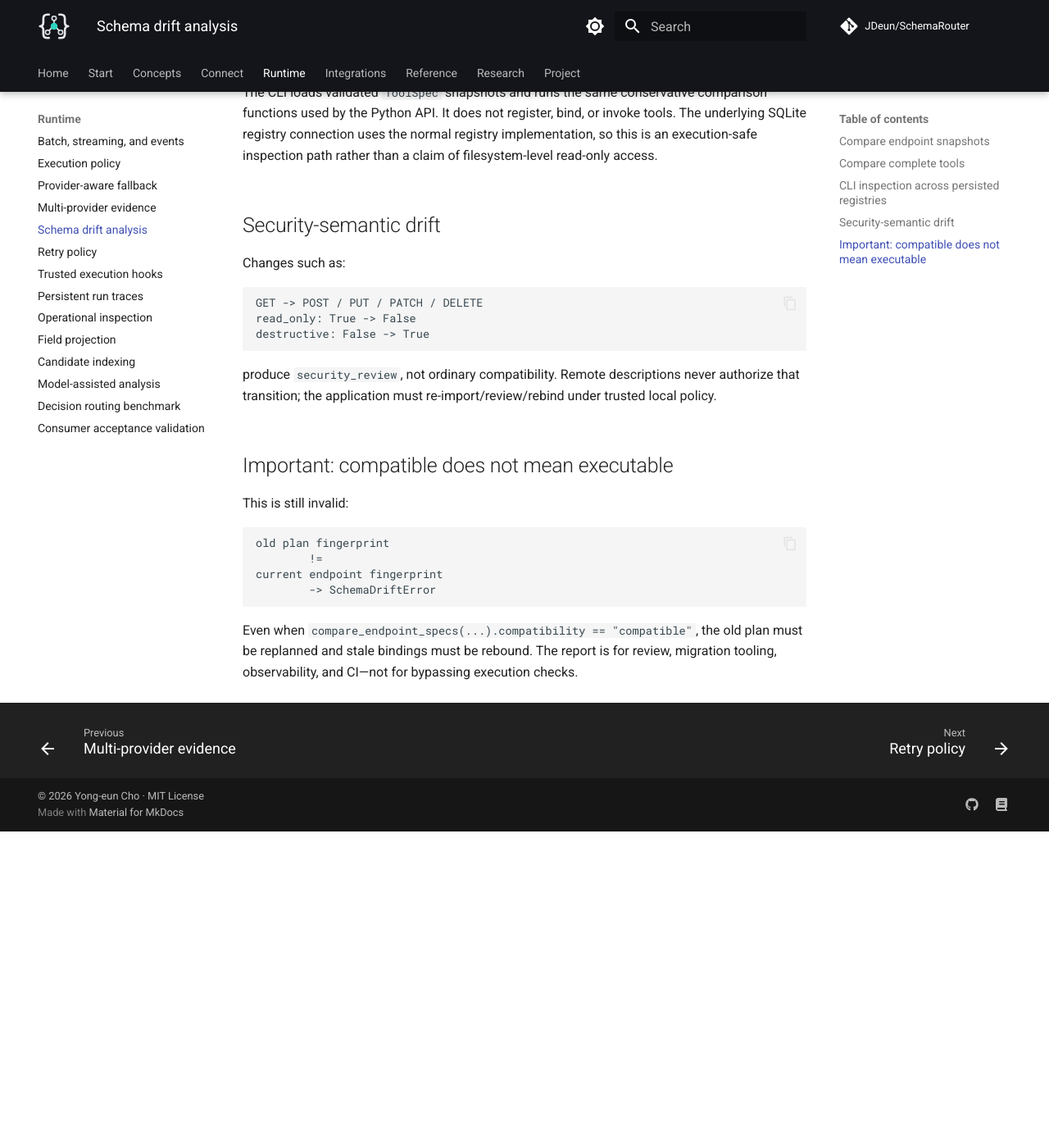
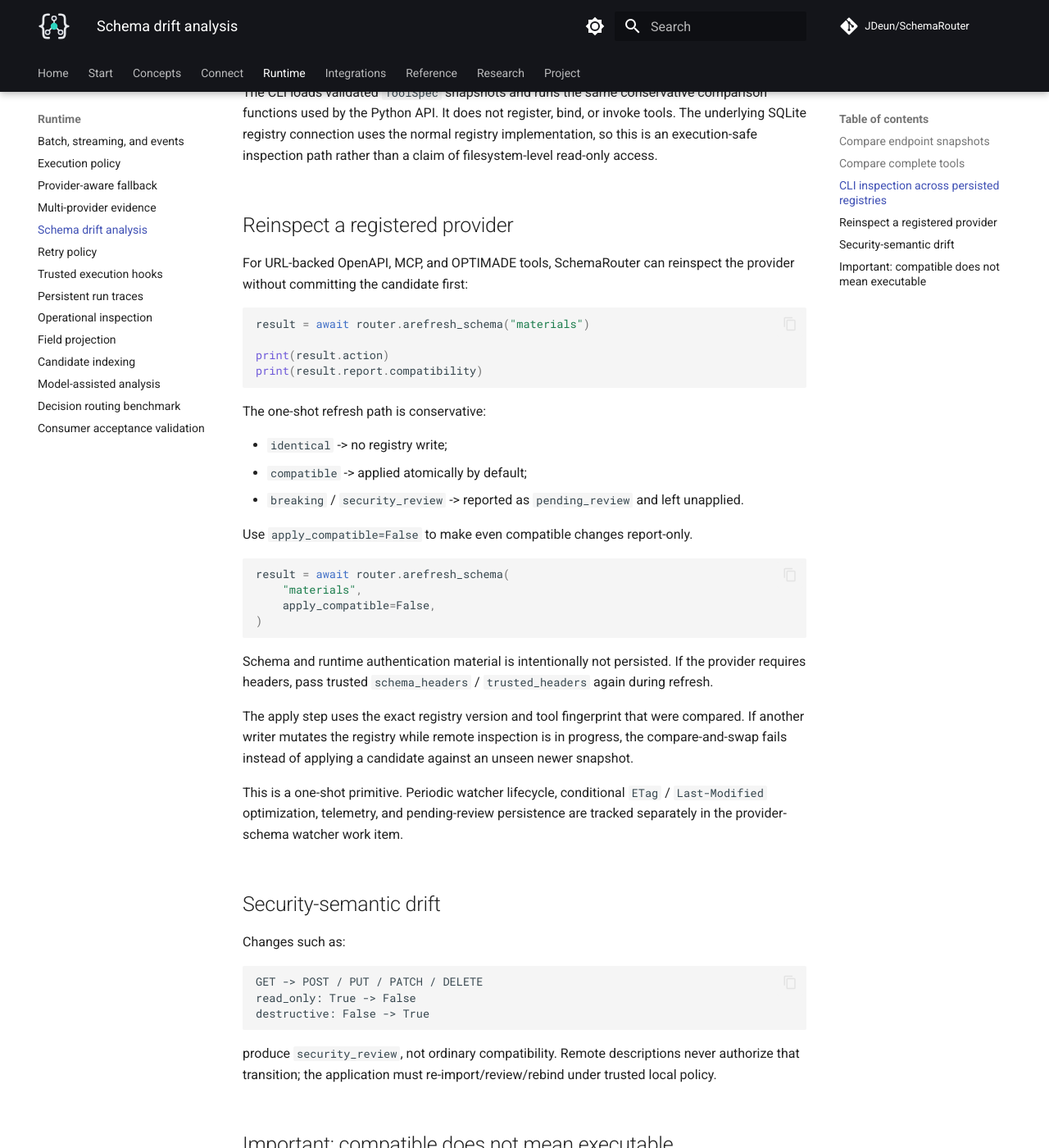
Before and after one commit to JDeun/SchemaRouter, an MkDocs documentation site: the page built from docs/guides/schema-drift.md, in a window 1280 px wide and 1400 px high, scrolled down 1501 px. Shown: the whole window at 82% size. Built offline with MkDocs 1.6.1 and Material for MkDocs 9.7.7, drawn with Linux system fonts in a browser that asks for light colours; comment, search, counter and statistics services are not loaded; before the commit the page ends 2515 px from its top, so only the background shows below that.

Commit message:
docs: document safe one-shot schema refresh

````diff
--- a/docs/guides/schema-drift.md
+++ b/docs/guides/schema-drift.md
@@ -65,6 +65,44 @@ used by the Python API. It does not register, bind, or invoke tools. The underly
 connection uses the normal registry implementation, so this is an execution-safe inspection path
 rather than a claim of filesystem-level read-only access.
 
+## Reinspect a registered provider
+
+For URL-backed OpenAPI, MCP, and OPTIMADE tools, SchemaRouter can reinspect the provider without
+committing the candidate first:
+
+```python
+result = await router.arefresh_schema("materials")
+
+print(result.action)
+print(result.report.compatibility)
+```
+
+The one-shot refresh path is conservative:
+
+- `identical` -> no registry write;
+- `compatible` -> applied atomically by default;
+- `breaking` / `security_review` -> reported as `pending_review` and left unapplied.
+
+Use `apply_compatible=False` to make even compatible changes report-only.
+
+```python
+result = await router.arefresh_schema(
+    "materials",
+    apply_compatible=False,
+)
+```
+
+Schema and runtime authentication material is intentionally not persisted. If the provider requires
+headers, pass trusted `schema_headers` / `trusted_headers` again during refresh.
+
+The apply step uses the exact registry version and tool fingerprint that were compared. If another
+writer mutates the registry while remote inspection is in progress, the compare-and-swap fails
+instead of applying a candidate against an unseen newer snapshot.
+
+This is a one-shot primitive. Periodic watcher lifecycle, conditional `ETag` /
+`Last-Modified` optimization, telemetry, and pending-review persistence are tracked separately in
+the provider-schema watcher work item.
+
 ## Security-semantic drift
 
 Changes such as:
````
